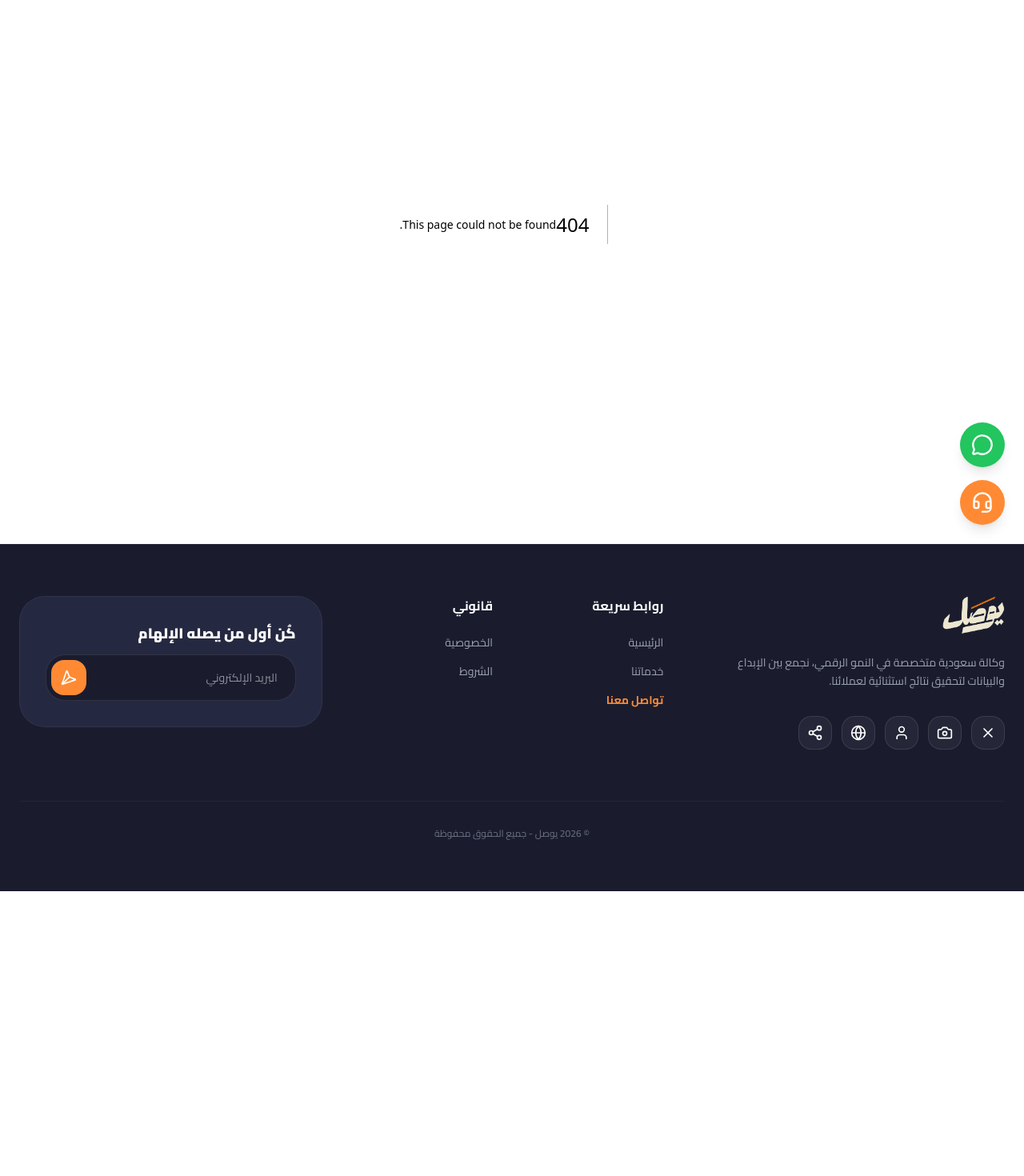
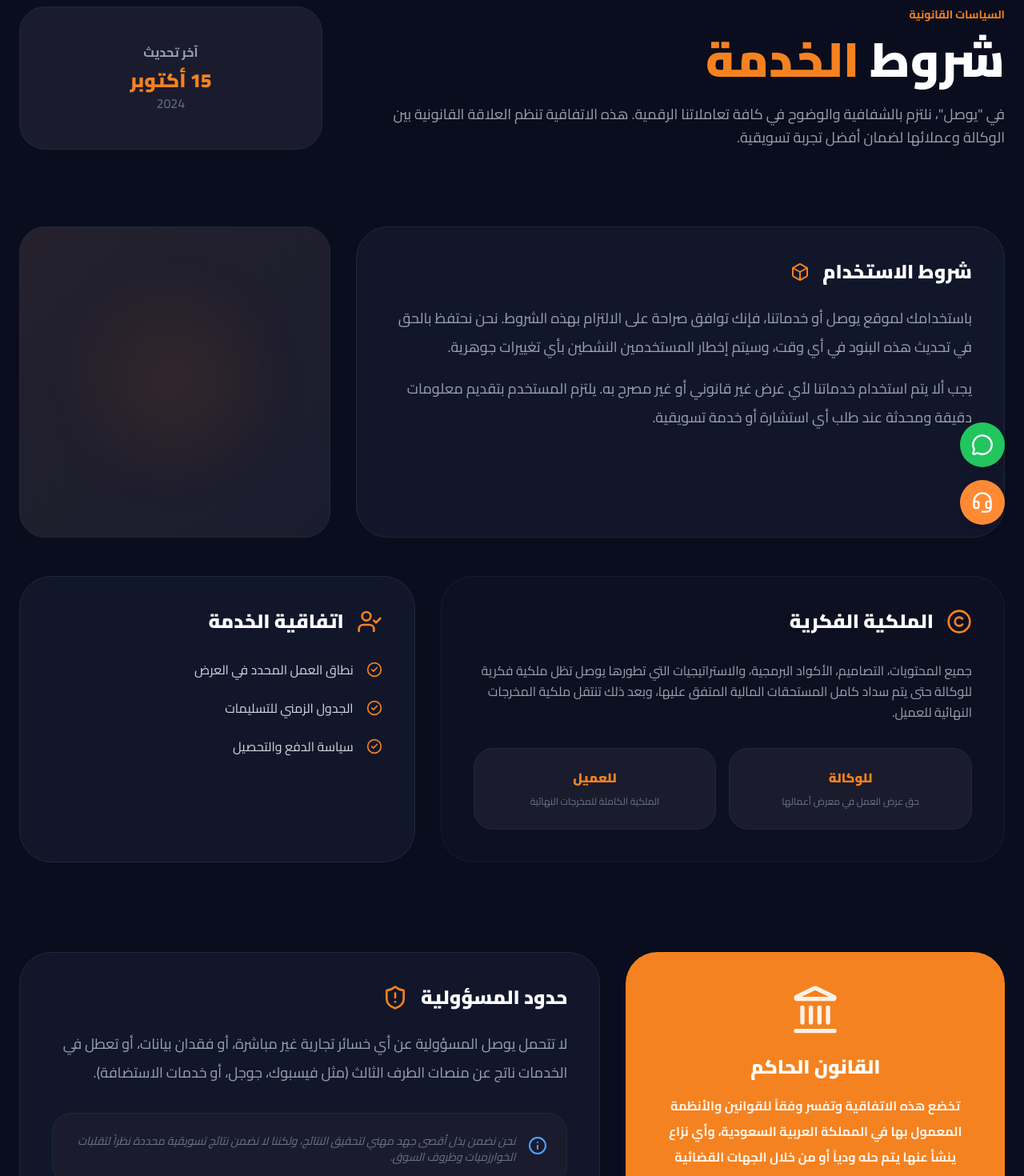
Before and after one commit to Ayaalmadhon2004/yosal-company, a Next.js app: page /terms in a window 1280 px wide. Before the commit this address had no page. Shown: the part 120-1590 px from the top of the page at 80% size. Before the commit the page ends 1234 px from the top, so only its background shows below. Built offline with nearby package versions, Linux system fonts and the light colour scheme.

Commit message:
feat: add Terms of Service page with legal sections and intellectual property details

```diff
--- /dev/null
+++ b/app/terms/page.tsx
@@ -0,0 +1,15 @@
+import TermsHero from "@/components/sections/TermsHero";
+import TermsContent from "@/components/sections/TermsContent";
+import LegalCards from "@/components/sections/LegalCards";
+import ReadyResults from "@/components/sections/ReadyResults";
+
+export default function TermsPage() {
+  return (
+    <main className="min-h-screen bg-[#0a0d1d]">
+      <TermsHero />
+      <TermsContent />
+      <LegalCards />
+      <ReadyResults/>
+    </main>
+  );
+}
--- a/components/layout/Footer.tsx
+++ b/components/layout/Footer.tsx
@@ -28,13 +28,11 @@ export default function Footer() {
   return (
     <footer className="bg-[#1A1C2E] text-white py-16 border-t border-white/5 relative w-full" dir="rtl">
 
-      {/* استدعاء نظام الدردشة المنفصل الذي يحتوي على الأزرار العائمة */}
       <ChatSystem />
 
       <div className="container mx-auto px-6 max-w-7xl">
         <div className="grid grid-cols-1 md:grid-cols-12 gap-12">
 
-          {/* القسم الأول: اللوجو والوصف */}
           <div className="md:col-span-4 text-right flex flex-col items-start">
             <div className="mb-6">
               <Link href="/">
@@ -63,7 +61,6 @@ export default function Footer() {
             </div>
           </div>
 
-          {/* القسم الثاني: روابط سريعة */}
           <div className="md:col-span-2 text-right">
             <h4 className="text-white font-bold mb-6">روابط سريعة</h4>
             <ul className="space-y-4 text-gray-400 text-sm">
@@ -73,12 +70,15 @@ export default function Footer() {
             </ul>
           </div>
 
-          {/* القسم الثالث: قانوني */}
           <div className="md:col-span-2 text-right">
             <h4 className="text-white font-bold mb-6">قانوني</h4>
             <ul className="space-y-4 text-gray-400 text-sm">
               <li className="hover:text-white cursor-pointer">الخصوصية</li>
-              <li className="hover:text-white cursor-pointer">الشروط</li>
+              <li>
+                <Link href="/terms" className="text-gray-400 hover:text-[#F58220] transition-colors text-sm">
+                  الشروط والأحكام
+                </Link>
+              </li>
             </ul>
           </div>
 
--- /dev/null
+++ b/components/sections/LegalCards.tsx
@@ -0,0 +1,30 @@
+import { Landmark, ShieldAlert, Info } from "lucide-react";
+
+export default function LegalCards() {
+  return (
+    <section className="py-16 px-6" dir="rtl">
+      <div className="container mx-auto grid grid-cols-1 lg:grid-cols-5 gap-8">
+        {/* كرت القانون الحاكم */}
+        <div className="lg:col-span-2 bg-[#F58220] p-10 rounded-[2.5rem] text-white text-center">
+          <Landmark className="w-16 h-16 mx-auto mb-6 opacity-90" />
+          <h3 className="text-2xl font-black mb-4">القانون الحاكم</h3>
+          <p className="font-bold leading-loose opacity-90">تخضع هذه الاتفاقية وتفسر وفقاً للقوانين والأنظمة المعمول بها في المملكة العربية السعودية، وأي نزاع ينشأ عنها يتم حله ودياً أو من خلال الجهات القضائية المختصة.</p>
+        </div>
+
+        {/* كرت حدود المسؤولية */}
+        <div className="lg:col-span-3 bg-[#12162b] p-10 rounded-[2.5rem] border border-gray-800 relative">
+          <div className="flex items-center gap-4 mb-6">
+            <h3 className="text-2xl font-black text-white">حدود المسؤولية</h3>
+            <ShieldAlert className="text-[#F58220] w-8 h-8" />
+          </div>
+          <p className="text-gray-400 leading-loose mb-8 font-medium text-lg">لا تتحمل يوصل المسؤولية عن أي خسائر تجارية غير مباشرة، أو فقدان بيانات، أو تعطل في الخدمات ناتج عن منصات الطرف الثالث (مثل فيسبوك، جوجل، أو خدمات الاستضافة).</p>
+
+          <div className="bg-[#1A1C2E] p-6 rounded-2xl border border-gray-800 flex gap-4 items-start">
+            <Info className="text-blue-400 w-6 h-6 shrink-0 mt-1" />
+            <p className="text-sm text-gray-500 italic">نحن نضمن بذل أقصى جهد مهني لتحقيق النتائج، ولكننا لا نضمن نتائج تسويقية محددة نظراً لتقلبات الخوارزميات وظروف السوق.</p>
+          </div>
+        </div>
+      </div>
+    </section>
+  );
+}
--- /dev/null
+++ b/components/sections/TermsContent.tsx
@@ -0,0 +1,88 @@
+import React from "react";
+import { CheckCircle2, Copyright, Box, UserCheck } from "lucide-react";
+
+export default function TermsContent() {
+  return (
+    <section className="py-12 px-6" dir="rtl">
+      <div className="container mx-auto space-y-12">
+
+        {/* سطر شروط الاستخدام والملكية الفكرية */}
+        <div className="grid grid-cols-1 lg:grid-cols-12 gap-8">
+
+          {/* 1. كرت شروط الاستخدام الطويل */}
+          <div className="lg:col-span-8 bg-[#12162b] p-10 rounded-[2.5rem] border border-gray-800">
+            <div className="flex items-center gap-4 mb-6">
+              <h3 className="text-2xl font-black text-white">شروط الاستخدام</h3>
+              <Box className="text-[#F58220] w-6 h-6" />
+            </div>
+            <p className="text-gray-400 leading-loose text-lg">
+              باستخدامك لموقع يوصل أو خدماتنا، فإنك توافق صراحة على الالتزام بهذه الشروط. نحن نحتفظ بالحق في تحديث هذه البنود في أي وقت، وسيتم إخطار المستخدمين النشطين بأي تغييرات جوهرية.
+            </p>
+            <p className="text-gray-400 leading-loose text-lg mt-4">
+              يجب ألا يتم استخدام خدماتنا لأي غرض غير قانوني أو غير مصرح به. يلتزم المستخدم بتقديم معلومات دقيقة ومحدثة عند طلب أي استشارة أو خدمة تسويقية.
+            </p>
+          </div>
+
+          {/* 2. سكشن الملكية الفكرية مع الصورة التقنية */}
+          <div className="lg:col-span-4 space-y-6">
+             {/* هنا تضعين الصورة التقنية التي تظهر في التصميم */}
+            <div className="aspect-square bg-[#1A1C2E] rounded-[2rem] overflow-hidden border border-gray-800 relative group">
+                <div className="absolute inset-0 bg-gradient-to-br from-[#F58220]/10 to-transparent opacity-50" />
+                <div className="flex items-center justify-center h-full">
+                    {/* استبدلي هذا بـ <img src="/legal-tech.png" /> */}
+                    <div className="w-32 h-32 bg-[#F58220]/20 rounded-full blur-3xl animate-pulse" />
+                </div>
+            </div>
+          </div>
+        </div>
+
+        {/* سطر اتفاقية الخدمة والملكية الفكرية التفصيلية */}
+        <div className="grid grid-cols-1 lg:grid-cols-12 gap-8">
+
+          {/* الملكية الفكرية */}
+          <div className="lg:col-span-7 bg-[#0d1021] p-10 rounded-[2.5rem] border border-gray-800/50">
+            <div className="flex items-center gap-4 mb-8">
+              <Copyright className="text-[#F58220] w-8 h-8" />
+              <h3 className="text-2xl font-black text-white">الملكية الفكرية</h3>
+            </div>
+            <p className="text-gray-400 leading-relaxed mb-8">
+              جميع المحتويات، التصاميم، الأكواد البرمجية، والاستراتيجيات التي تطورها يوصل تظل ملكية فكرية للوكالة حتى يتم سداد كامل المستحقات المالية المتفق عليها، وبعد ذلك تنتقل ملكية المخرجات النهائية للعميل.
+            </p>
+
+            <div className="grid grid-cols-2 gap-4">
+              <div className="bg-[#1A1C2E] p-6 rounded-2xl border border-gray-800 text-center">
+                <span className="text-[#F58220] font-black block mb-1">للوكالة</span>
+                <span className="text-gray-500 text-xs leading-relaxed">حق عرض العمل في معرض أعمالها</span>
+              </div>
+              <div className="bg-[#1A1C2E] p-6 rounded-2xl border border-gray-800 text-center">
+                <span className="text-[#F58220] font-black block mb-1">للعميل</span>
+                <span className="text-gray-500 text-xs leading-relaxed">الملكية الكاملة للمخرجات النهائية</span>
+              </div>
+            </div>
+          </div>
+
+          {/* اتفاقية الخدمة */}
+          <div className="lg:col-span-5 bg-[#12162b] p-10 rounded-[2.5rem] border border-gray-800">
+            <div className="flex items-center gap-4 mb-8">
+              <UserCheck className="text-[#F58220] w-8 h-8" />
+              <h3 className="text-2xl font-black text-white">اتفاقية الخدمة</h3>
+            </div>
+            <ul className="space-y-6">
+              {[
+                "نطاق العمل المحدد في العرض",
+                "الجدول الزمني للتسليمات",
+                "سياسة الدفع والتحصيل"
+              ].map((item, idx) => (
+                <li key={idx} className="flex items-center gap-4 text-gray-300 font-medium">
+                  <CheckCircle2 className="text-[#F58220] w-5 h-5 shrink-0" />
+                  {item}
+                </li>
+              ))}
+            </ul>
+          </div>
+
+        </div>
+      </div>
+    </section>
+  );
+}
--- /dev/null
+++ b/components/sections/TermsHero.tsx
@@ -0,0 +1,18 @@
+export default function TermsHero() {
+  return (
+    <section className="pt-32 pb-12 px-6" dir="rtl">
+      <div className="container mx-auto grid grid-cols-1 lg:grid-cols-3 gap-12">
+        <div className="lg:col-span-2">
+          <span className="text-[#F58220] font-bold text-sm mb-4 block">السياسات القانونية</span>
+          <h1 className="text-4xl md:text-6xl font-black text-white mb-6">شروط <span className="text-[#F58220]">الخدمة</span></h1>
+          <p className="text-gray-400 text-lg leading-relaxed">في "يوصل"، نلتزم بالشفافية والوضوح في كافة تعاملاتنا الرقمية. هذه الاتفاقية تنظم العلاقة القانونية بين الوكالة وعملائها لضمان أفضل تجربة تسويقية.</p>
+        </div>
+        <div className="bg-[#1A1C2E] p-8 rounded-[2rem] border border-gray-800 text-center flex flex-col justify-center">
+          <span className="text-gray-400 block mb-2 font-bold">آخر تحديث</span>
+          <span className="text-[#F58220] text-2xl font-black block">15 أكتوبر</span>
+          <span className="text-gray-500">2024</span>
+        </div>
+      </div>
+    </section>
+  );
+}
```
